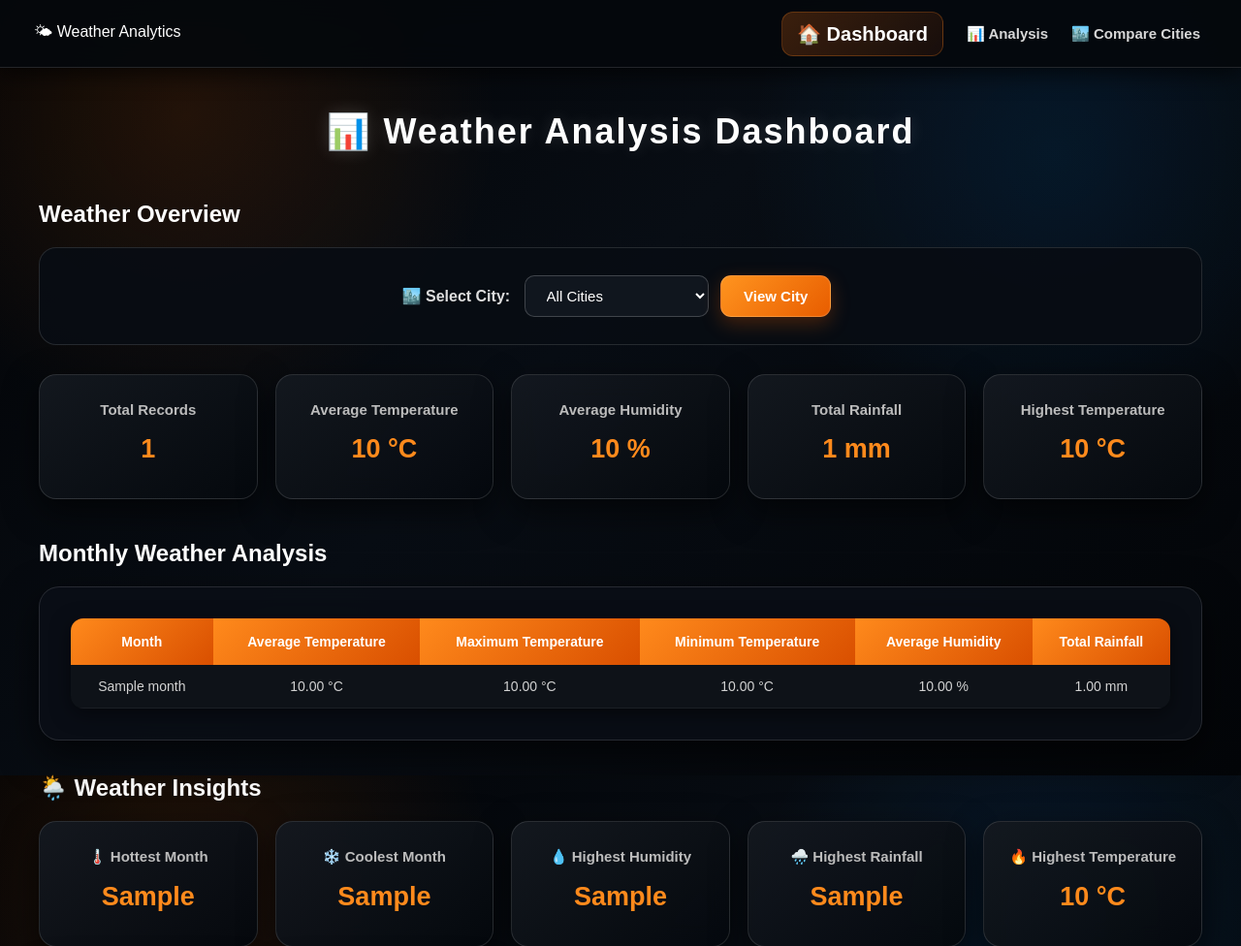
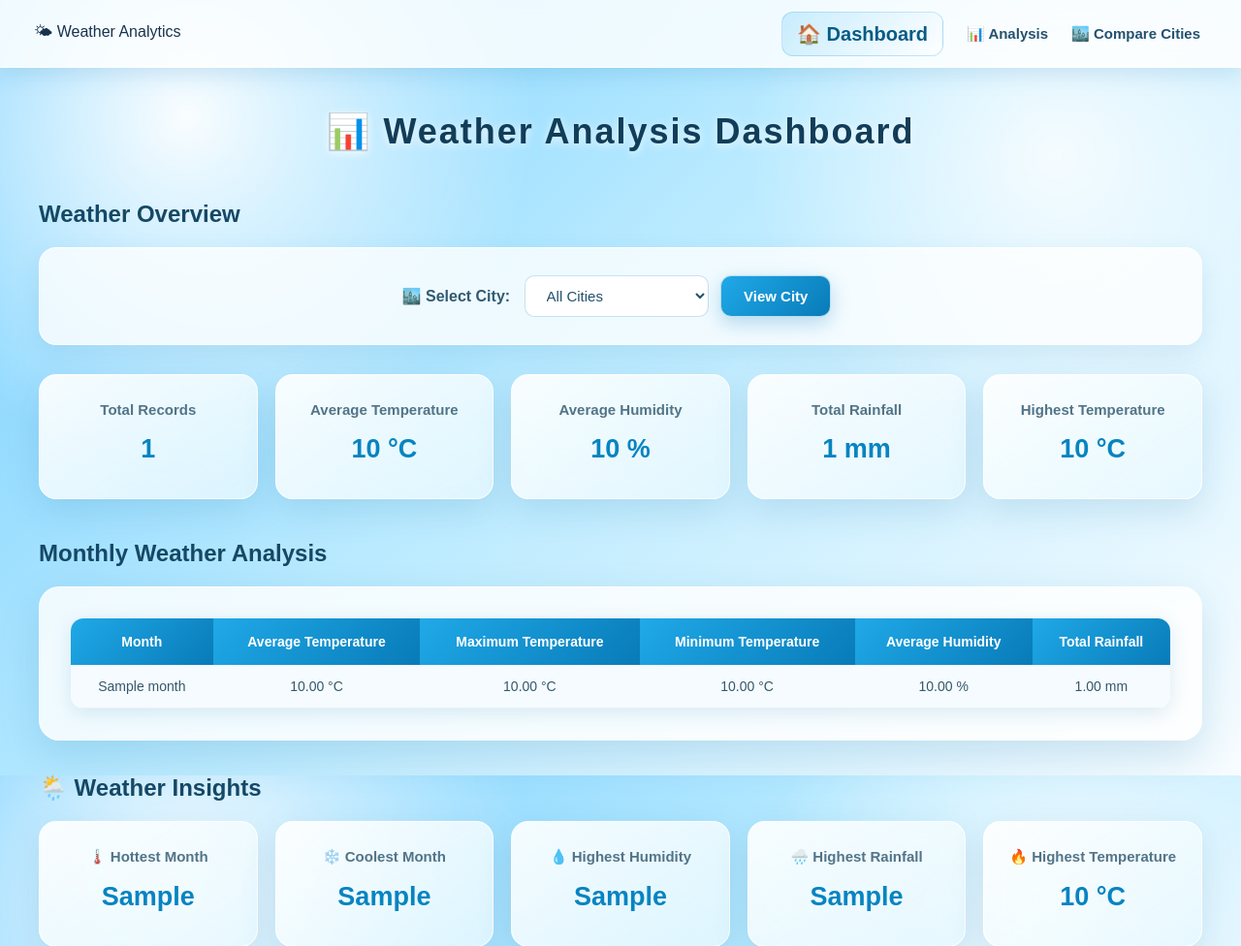
Before and after one commit to EHarika07/weather-data-analysis-system, a Flask app: template templates/analysis.html in a window 1280 px wide. Shown: the top 976 px of the page at 97% size. Run offline with Flask 3, Linux system fonts and the light colour scheme; the template is opened without the code that fills it: most values are stand-ins (such as "Sample title", 1, 10 or a date in 2020).

Commit message:
Update color scheme and background styles in CSS

```diff
--- a/static/style.css
+++ b/static/style.css
@@ -7,24 +7,24 @@
 body {
     min-height: 100vh;
     font-family: Arial, Helvetica, sans-serif;
-    color: #ffffff;
+    color: #17324d;
 
     background:
         radial-gradient(
             circle at 15% 15%,
-            rgba(255, 112, 0, 0.12),
-            transparent 25%
+            rgba(255, 255, 255, 0.95),
+            transparent 28%
         ),
         radial-gradient(
             circle at 85% 20%,
-            rgba(0, 140, 255, 0.10),
+            rgba(255, 255, 255, 0.8),
             transparent 25%
         ),
         linear-gradient(
             135deg,
-            #020305 0%,
-            #080d14 45%,
-            #030508 100%
+            #75cfff 0%,
+            #b9eaff 45%,
+            #f7fcff 100%
         );
 
     background-attachment: fixed;
@@ -45,12 +45,12 @@ nav {
     align-items: center;
     justify-content: space-between;
 
-    background: rgba(5, 8, 13, 0.92);
+    background: rgba(255, 255, 255, 0.82);
 
-    border-bottom: 1px solid rgba(255, 255, 255, 0.12);
+    border-bottom: 1px solid rgba(255, 255, 255, 0.7);
 
     box-shadow:
-        0 5px 25px rgba(0, 0, 0, 0.7);
+        0 5px 25px rgba(35, 120, 170, 0.18);
 
     backdrop-filter: blur(15px);
     -webkit-backdrop-filter: blur(15px);
@@ -61,7 +61,7 @@ nav {
 }
 
 nav a {
-    color: #d7d7d7;
+    color: #24516e;
 
     text-decoration: none;
 
@@ -74,11 +74,11 @@ nav a {
 }
 
 nav a:hover {
-    color: #ff8a1c;
+    color: #087bb5;
 }
 
 nav a:first-child {
-    color: #ffffff;
+    color: #075b86;
 
     font-size: 20px;
     font-weight: 700;
@@ -90,16 +90,16 @@ nav a:first-child {
     background:
         linear-gradient(
             135deg,
-            rgba(255, 120, 20, 0.22),
-            rgba(255, 80, 0, 0.08)
+            rgba(75, 190, 245, 0.25),
+            rgba(255, 255, 255, 0.65)
         );
 
-    border: 1px solid rgba(255, 130, 30, 0.25);
+    border: 1px solid rgba(40, 160, 220, 0.25);
 }
 
 nav a:first-child:hover {
     background:
-        rgba(255, 120, 20, 0.3);
+        rgba(80, 190, 240, 0.35);
 }
 
 nav div {
@@ -117,7 +117,7 @@ h1 {
 
     padding: 45px 20px 25px;
 
-    color: #ffffff;
+    color: #123d59;
 
     font-size: 36px;
     font-weight: 700;
@@ -125,11 +125,11 @@ h1 {
     letter-spacing: 2px;
 
     text-shadow:
-        0 0 18px rgba(255, 255, 255, 0.15);
+        0 2px 10px rgba(255, 255, 255, 0.8);
 }
 
 h2 {
-    color: #ffffff;
+    color: #164866;
 
     margin-bottom: 20px;
 
@@ -137,7 +137,7 @@ h2 {
 }
 
 h3 {
-    color: #eeeeee;
+    color: #245873;
 
     margin-bottom: 10px;
 }
@@ -145,7 +145,7 @@ h3 {
 p {
     line-height: 1.7;
 
-    color: #c9c9c9;
+    color: #416579;
 }
 
 a {
@@ -157,7 +157,7 @@ a {
    ========================= */
 
 button {
-    border: 1px solid rgba(255, 255, 255, 0.15);
+    border: 1px solid rgba(255, 255, 255, 0.7);
 
     outline: none;
 
@@ -172,8 +172,8 @@ button {
     background:
         linear-gradient(
             135deg,
-            #ff941f,
-            #e85d00
+            #20a9e8,
+            #087bb8
         );
 
     color: white;
@@ -185,7 +185,7 @@ button {
     font-weight: 600;
 
     box-shadow:
-        0 7px 20px rgba(255, 100, 0, 0.25);
+        0 7px 20px rgba(0, 120, 190, 0.25);
 
     transition: 0.25s ease;
 }
@@ -353,17 +356,17 @@ input[type="file"]:hover {
     background:
         linear-gradient(
             145deg,
-            rgba(20, 25, 32, 0.95),
-            rgba(5, 9, 14, 0.95)
+            rgba(255, 255, 255, 0.9),
+            rgba(230, 248, 255, 0.8)
         );
 
     border:
-        1px solid rgba(255, 255, 255, 0.12);
+        1px solid rgba(255, 255, 255, 0.9);
 
     border-radius: 18px;
 
     box-shadow:
-        0 12px 35px rgba(0, 0, 0, 0.6);
+        0 12px 35px rgba(30, 120, 170, 0.16);
 
     transition: 0.25s ease;
 
@@ -375,23 +378,23 @@ input[type="file"]:hover {
     transform: translateY(-5px);
 
     border-color:
-        rgba(255, 125, 30, 0.55);
+        rgba(30, 160, 220, 0.45);
 
     box-shadow:
-        0 16px 40px rgba(0, 0, 0, 0.7),
-        0 0 20px rgba(255, 100, 0, 0.12);
+        0 16px 40px rgba(30, 120, 170, 0.22),
+        0 0 20px rgba(50, 180, 230, 0.12);
 }
 
 .summary-card h3 {
     font-size: 15px;
 
-    color: #bcbcbc;
+    color: #527488;
 }
 
 .summary-card p {
     margin-top: 10px;
 
-    color: #ff8a1c;
+    color: #0784c1;
 
     font-size: 27px;
 
@@ -410,15 +413,15 @@ input[type="file"]:hover {
     padding: 32px;
 
     background:
-        rgba(10, 15, 22, 0.92);
+        rgba(255, 255, 255, 0.82);
 
     border:
-        1px solid rgba(255, 255, 255, 0.12);
+        1px solid rgba(255, 255, 255, 0.9);
 
     border-radius: 21px;
 
     box-shadow:
-        0 15px 40px rgba(0, 0, 0, 0.65);
+        0 15px 40px rgba(30, 120, 170, 0.18);
 
     overflow-x: auto;
 
@@ -499,14 +505,14 @@ table {
     min-width: 700px;
 
     background:
-        #080c12;
+        rgba(255, 255, 255, 0.95);
 
     border-radius: 13px;
 
     overflow: hidden;
 
     box-shadow:
-        0 5px 20px rgba(0, 0, 0, 0.5);
+        0 5px 20px rgba(30, 120, 170, 0.15);
 }
 
 th {
@@ -515,8 +521,8 @@ th {
     background:
         linear-gradient(
             135deg,
-            #ff8a1c,
-            #d94f00
+            #20a9e8,
+            #087bb8
         );
 
     color: white;
@@ -531,22 +537,22 @@ td {
 
     text-align: center;
 
-    color: #d2d2d2;
+    color: #35586c;
 
     border-bottom:
-        1px solid rgba(255, 255, 255, 0.08);
+        1px solid rgba(30, 120, 170, 0.1);
 
     font-size: 14px;
 }
 
 tr:nth-child(even) {
     background:
-        rgba(255, 255, 255, 0.025);
+        rgba(80, 190, 235, 0.06);
 }
 
 tr:hover {
     background:
-        rgba(255, 120, 20, 0.08);
+        rgba(60, 180, 235, 0.12);
 }
 
 /* =========================
@@ -641,16 +647,19 @@ li {
     text-align: center;
 
     background:
-        rgba(8, 13, 19, 0.9);
+        rgba(255, 255, 255, 0.78);
 
     border:
-        1px solid rgba(255, 255, 255, 0.12);
+        1px solid rgba(255, 255, 255, 0.9);
 
     border-radius: 18px;
+
+    box-shadow:
+        0 8px 25px rgba(30, 120, 170, 0.12);
 }
 
 .city-filter label {
-    color: #dddddd;
+    color: #315b72;
 
     font-size: 16px;
 
@@ -665,14 +674,14 @@ li {
     min-width: 190px;
 
     border:
-        1px solid rgba(255, 255, 255, 0.2);
+        1px solid rgba(30, 140, 200, 0.25);
 
     border-radius: 10px;
 
     background:
-        #10161e;
+        #ffffff;
 
-    color: #ffffff;
+    color: #24516e;
 
     font-size: 15px;
 
```
Also changed, not shown: other parts of static/style.css (+44 -38 lines).
